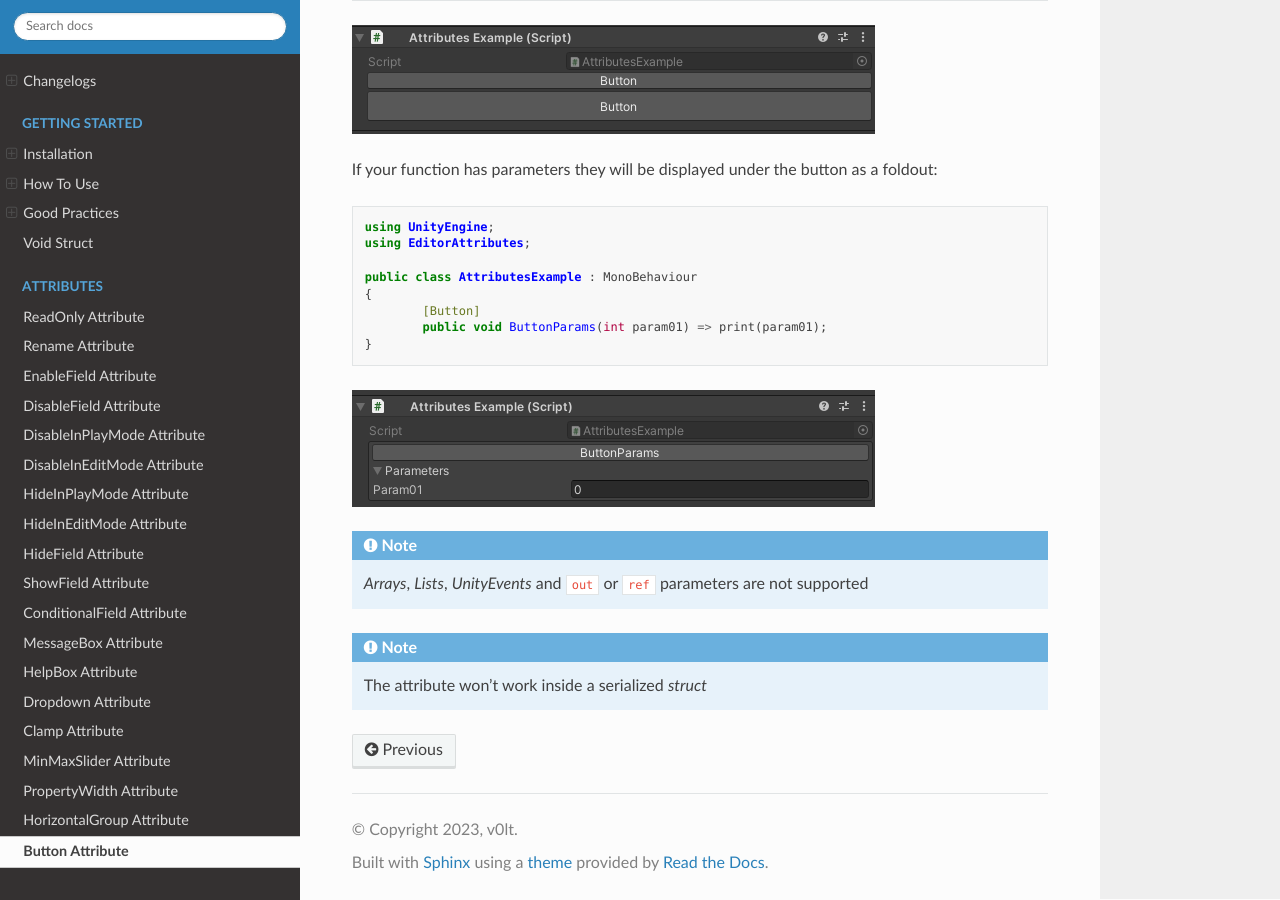
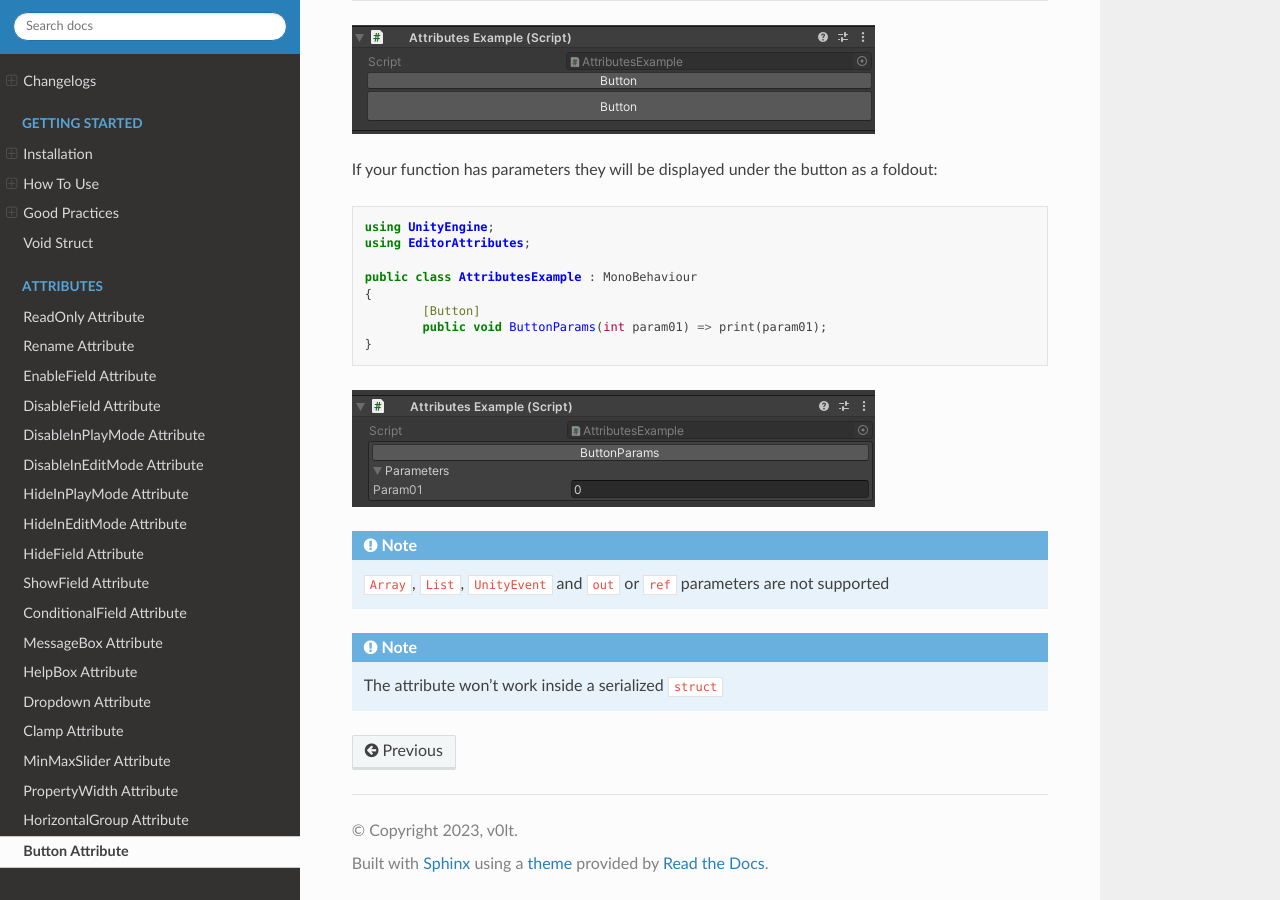
Before and after one commit to v0lt13/EditorAttributesDocs, a Sphinx documentation site: the page built from docs/source/Attributes/button.rst, in a window 1280 px wide and 900 px high, scrolled down 571 px. Built offline with Sphinx 7.4.7 and the Read the Docs theme 2.0.0, drawn with Linux system fonts in a browser that asks for light colours.

Commit message:
Update button.rst

```diff
--- a/docs/source/Attributes/button.rst
+++ b/docs/source/Attributes/button.rst
@@ -37,7 +37,7 @@ If your function has parameters they will be displayed under the button as a fol
 .. image:: ../Images/Button02.png
 
 .. note::
-	`Arrays`, `Lists`, `UnityEvents` and ``out`` or ``ref`` parameters are not supported
+	``Array``, ``List``, ``UnityEvent`` and ``out`` or ``ref`` parameters are not supported
 
 .. note::
-	The attribute won't work inside a serialized `struct`
+	The attribute won't work inside a serialized ``struct``
```
